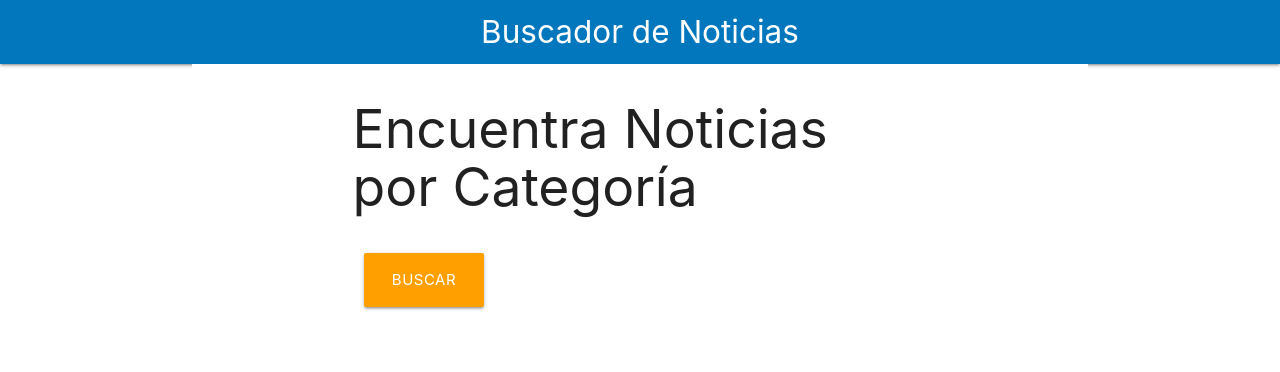
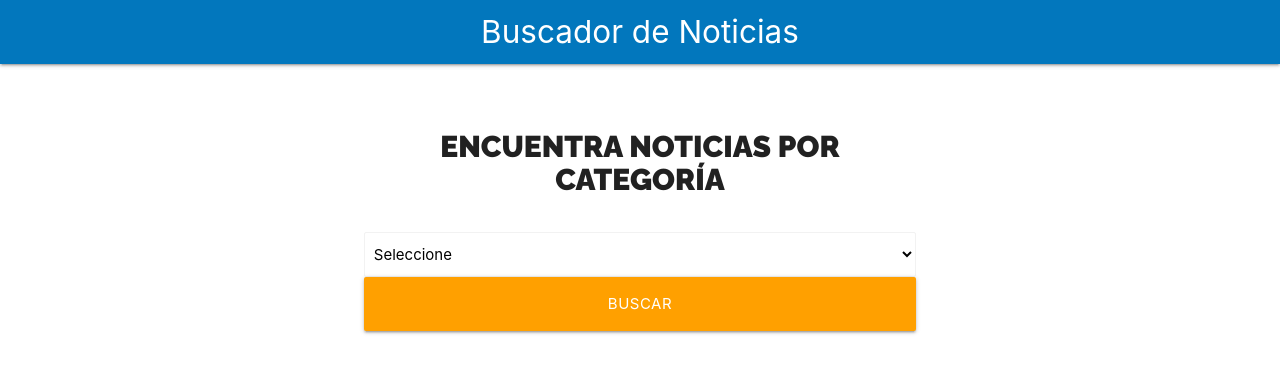
Before and after one commit to crosscay/buscador-de-noticias-con-un-api-react-js, a React (Create React App) app: page / in a window 1280 px wide. Shown: the top 372 px of the page. Built offline with nearby package versions, Linux system fonts and the light colour scheme.

Commit message:
creando un hook para el select

```diff
--- a/src/components/Formulario.js
+++ b/src/components/Formulario.js
@@ -1,15 +1,24 @@
 import React from 'react';
+import styles from './Formulario.module.css';
+import useSelect from '../hooks/useSelect';
 
 const Formulario = () => {
+
+    // utilizar custom hook
+    const [ categoria, SelectNoticias ] = useSelect();
+
     return (
-        <div className="row">
+        <div className={`${styles.buscador} row`}>
             <div className="col s12 m8 offset-m2">
                 <form>
-                    <h2> Encuentra Noticias por Categoría</h2>
+                    <h2 className={styles.heading}> Encuentra Noticias por Categoría</h2>
                     <div className="input-field col s12">
+                        <SelectNoticias
+
+                        />
                         <input
                             type="submit"
-                            className="btn-large amber darken-2"
+                            className={`${styles['btn-block']} btn-large amber darken-2`}
                             value="Buscar"
                         />
                     </div>
--- a/src/components/Formulario.module.css
+++ b/src/components/Formulario.module.css
@@ -0,0 +1,15 @@
+.heading {
+    font-family: 'Raleway', sans-serif;
+    font-weight: 900;
+    font-size: 2rem;
+    text-transform: uppercase;
+    text-align: center;
+}
+.buscador {
+    margin-top: 2rem;
+    margin-bottom: 2rem;
+    text-align: left;
+}
+.btn-block {
+    width: 100%;
+}
--- /dev/null
+++ b/src/hooks/useSelect.js
@@ -0,0 +1,19 @@
+import React, { useState } from 'react';
+
+const useSelect = (stateInicial, opciones) => {
+
+    // state del custom hokk
+    const [state, actualizarState ] = useState('');
+
+   const SelectNoticias = () => (
+       <select
+            className="browser-default"
+       >
+           <option value="">Seleccione</option>
+       </select>
+   )
+
+   return [state, SelectNoticias]
+}
+
+export default useSelect;
```
